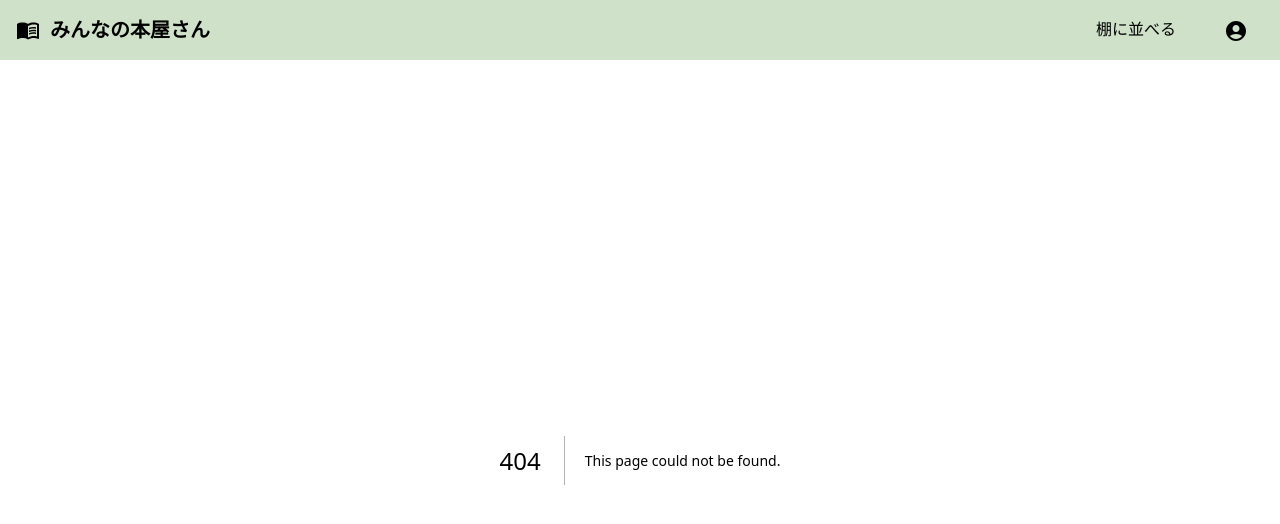
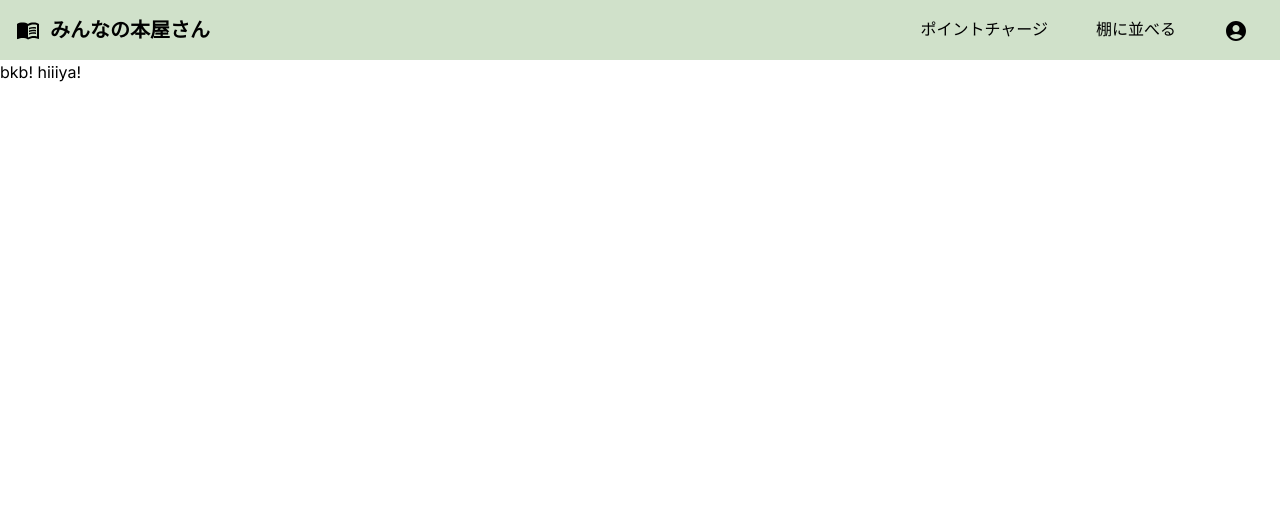
Before and after one commit to usk94/nextjs-rails, a Next.js app in the folder frontend/: page /home in a window 1280 px wide. Before the commit this address had no page. Shown: the top 524 px of the page. Built offline with nearby package versions, Linux system fonts and the light colour scheme; a web font is replaced by a local one.

Commit message:
add new page and fix page path

```diff
--- a/frontend/app/_components/header.tsx
+++ b/frontend/app/_components/header.tsx
@@ -16,8 +16,9 @@ export const Header: React.FC = () => {
         みんなの本屋さん
       </Link>
       <nav className="flex gap-12 mr-6">
+        <Link href="/charge">ポイントチャージ</Link>
         <Link href="/upload">棚に並べる</Link>
-        <Link href="/mypage">
+        <Link href="/home">
           <AccountCircleIcon />
         </Link>
       </nav>
--- /dev/null
+++ b/frontend/app/home/page.tsx
@@ -0,0 +1,5 @@
+const Page = () => {
+  return <p>bkb! hiiiya!</p>
+}
+
+export default Page
```
Also changed, not shown: frontend/app/charge/page.tsx (renamed from frontend/app/mypage/page.tsx).
